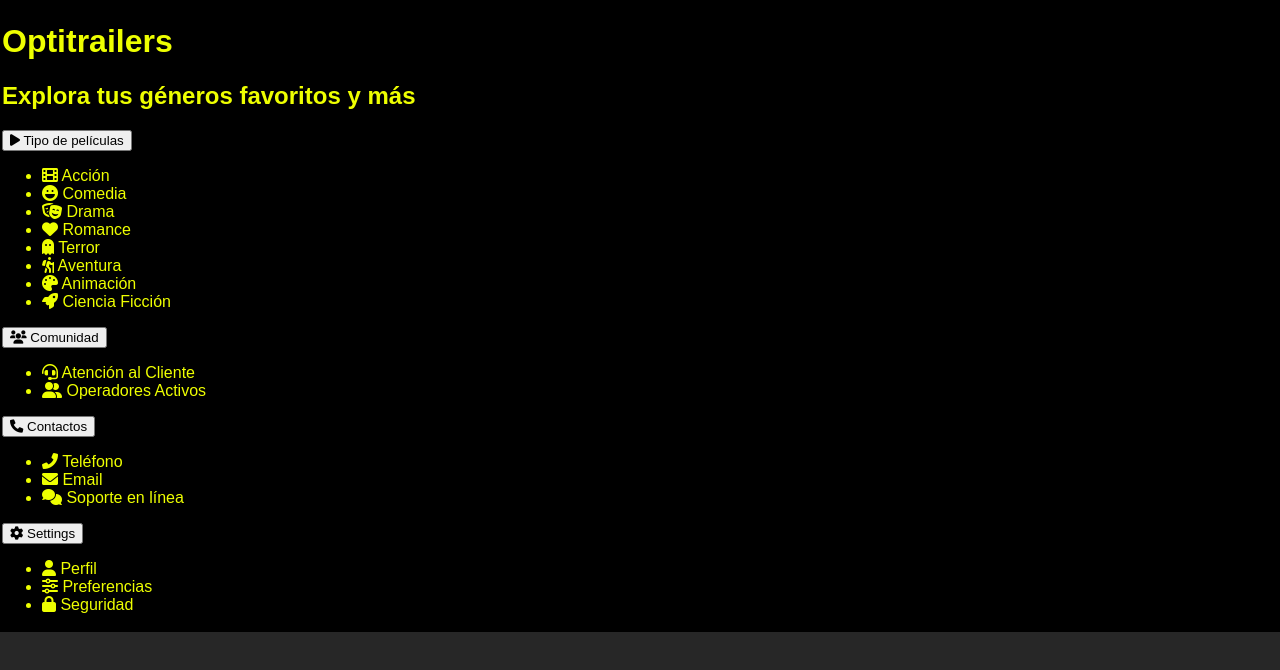
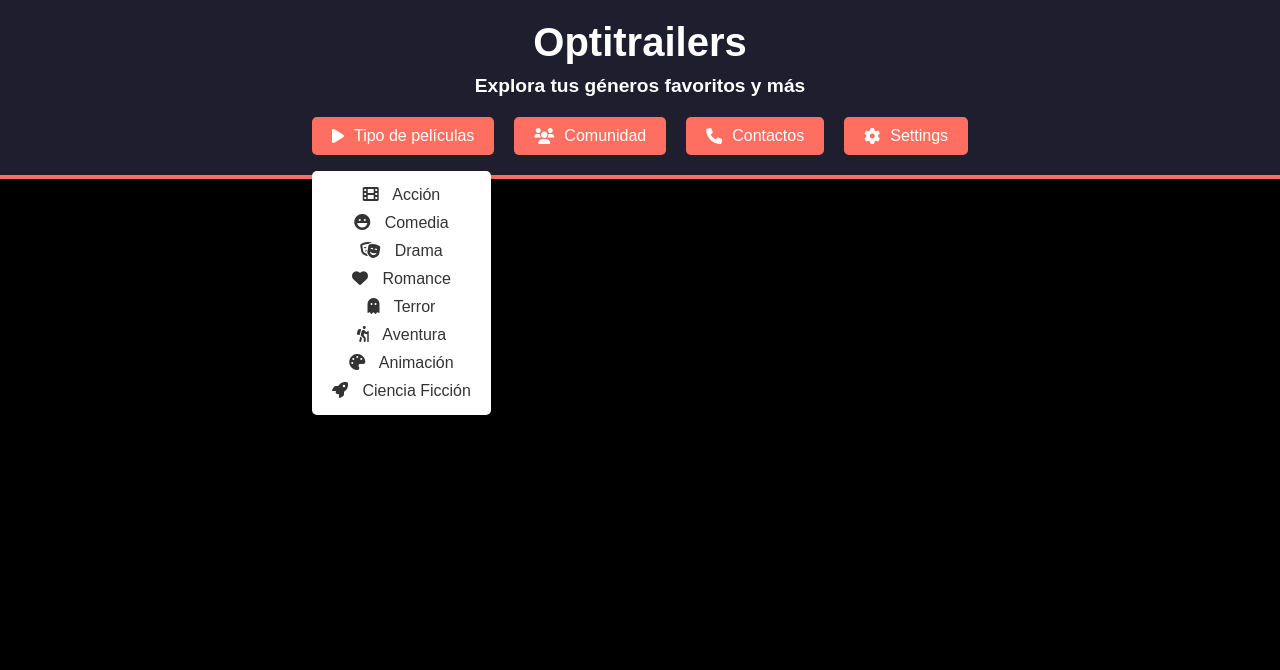
Before and after one commit to Luszczak/Optitrailers, a plain HTML site: page index.html in a window 1280 px wide. Both pictures are taken after a click on the button "Tipo de películas". Drawn offline with Linux system fonts and the light colour scheme.

Commit message:
Update 2.0 index.css

```diff
--- a/index.css
+++ b/index.css
@@ -1,85 +1,80 @@
 body {
-    font-family: Arial, sans-serif;
-    background-color: #272727;
-    margin: 2px;
+    font-family: 'Arial', sans-serif;
+    background-color: #000000;
+    margin: 0;
     padding: 0;
-    color: rgb(238, 255, 0);
-
 }
 .encabezado {
-    background-color: #000000;
-    color: rgb(238, 255, 0);
-    padding: 2px;
-    margin: -2px;
-    text-align: left;
+    background-color: #1e1e2f;
+    color: #fff;
+    padding: 20px;
+    text-align: center;
+    border-bottom: 4px solid #ff6f61;
 }
-.carousel {
+
+.encabezado h1 {
+    font-size: 2.5rem;
+    margin: 0;
+}
+
+.encabezado h2 {
+    font-size: 1.2rem;
+    margin: 10px 0 20px;
+}
+
+.menu-container {
     display: flex;
-    align-items: center;
+    justify-content: center;
+    gap: 20px;
+    flex-wrap: wrap;
+}
+
+.menu-item {
     position: relative;
 }
 
-.carousel-container {
+.menu-item button {
+    background-color: #ff6f61;
+    color: #fff;
+    border: none;
+    padding: 10px 20px;
+    border-radius: 5px;
+    font-size: 1rem;
+    cursor: pointer;
     display: flex;
+    align-items: center;
     gap: 10px;
-    overflow: hidden;
-    scroll-behavior: smooth;
-    width: 80%;
+    transition: background-color 0.3s ease;
 }
 
-.carousel-item {
-    flex: 0 0 auto;
-    width: 150px;
-    height: 150px;
-    background-color: #000000;
-    border: 1px solid #ffe601;
-    display: flex;
-    align-items: center;
-    justify-content: center;
-    font-size: 20px;
-    font-weight: bold;
-    border-radius: 5px;
+.menu-item button:hover {
+    background-color: #e55a4d;
 }
 
-.carousel-button {
-    background-color: #f7fc00;
-    color: rgb(0, 0, 0);
-    border: none;
+.menu-item ul {
+    display: none;
+    position: absolute;
+    top: 100%;
+    left: 0;
+    background-color: #fff;
+    color: #333;
+    list-style: none;
     padding: 10px;
-    cursor: pointer;
-    font-size: 20px;
-    border-radius: 50%;
-    width: 40px;
-    height: 40px;
-    display: flex;
-    align-items: center;
-    justify-content: center;
+    border-radius: 5px;
+    box-shadow: 0 4px 6px rgba(0, 0, 0, 0.1);
+    z-index: 10;
 }
 
-.carousel-button.left {
+.menu-item ul li {
+    padding: 5px 10px;
+    cursor: pointer;
+    transition: background-color 0.3s ease;
+}
+
+.menu-item ul li:hover {
+    background-color: #f0f0f0;
+}
+
+.menu-item ul li i {
     margin-right: 10px;
 }
-
-.carousel-button.right {
-    margin-left: 10px;
-}
-
-.carousel-button:disabled {
-    background-color: #ccc;
-    cursor: not-allowed;
-}
-.grid-container {
-    display: grid;
-    grid-template-columns: repeat(5, 1fr);
-    gap: 10px;
-}
-
-.grid-item {
-    width: 100px;
-    height: 100px;
-    background-color: #000000;
-    border: 1px solid #fbff00;
-    display: flex;
-    align-items: center;
-    justify-content: center;
-}
```
